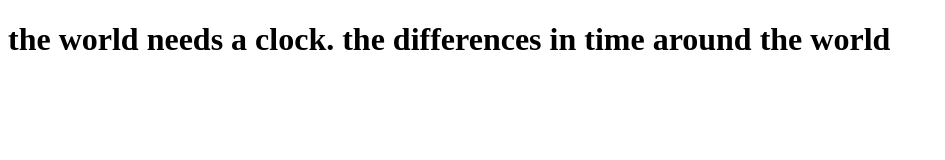
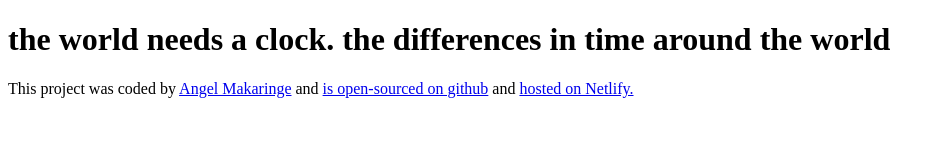
Before and after one commit to Rivoangel/World-clock, a website: page index.html in a window 1280 px wide. Shown: the whole page, without its empty margins (0-945 px from the left). Drawn offline with Linux system fonts and the light colour scheme.

Commit message:
put in a footer

```diff
--- a/index.html
+++ b/index.html
@@ -7,5 +7,11 @@
 </head>
 <body>
     <h1>the world needs a clock. the differences in time around the world  </h1>
+
+    <footer>This project was coded by
+        <a href="https://www.shecodes.io/graduates/109991-rivoningo-angel-makaringe" target="_blank">Angel Makaringe</a>
+        and <a href="https://github.com/Rivoangel">is open-sourced on github</a> and
+        <a href="https://app.netlify.com/teams/rivoangel/sites"> hosted on Netlify.</a>
+    </footer>
 </body>
 </html>
```
